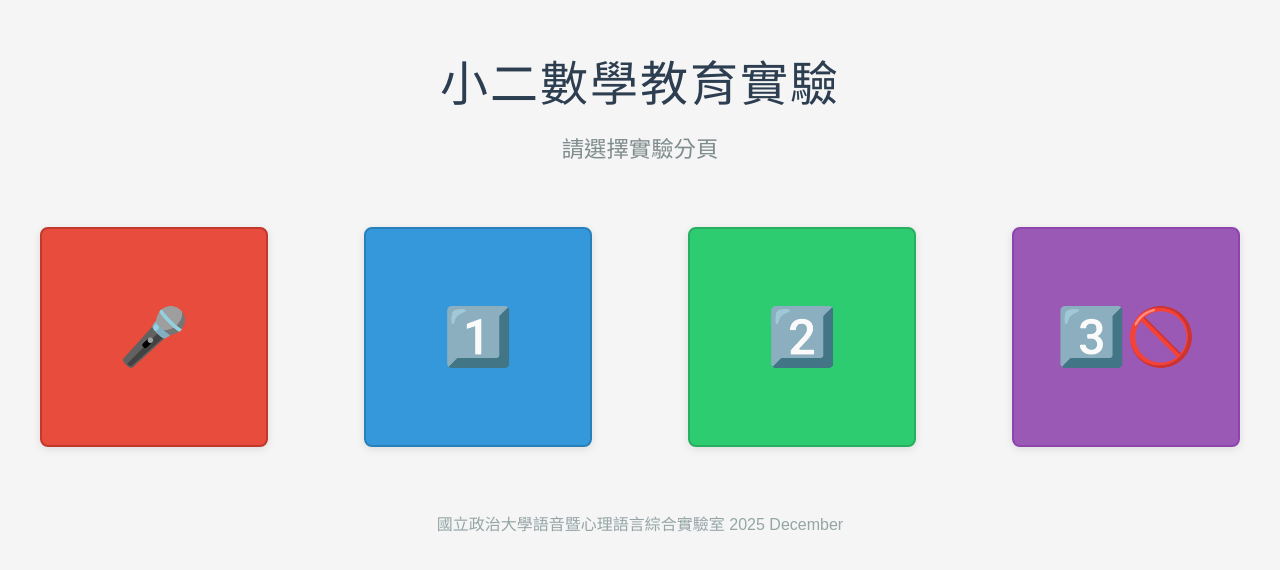
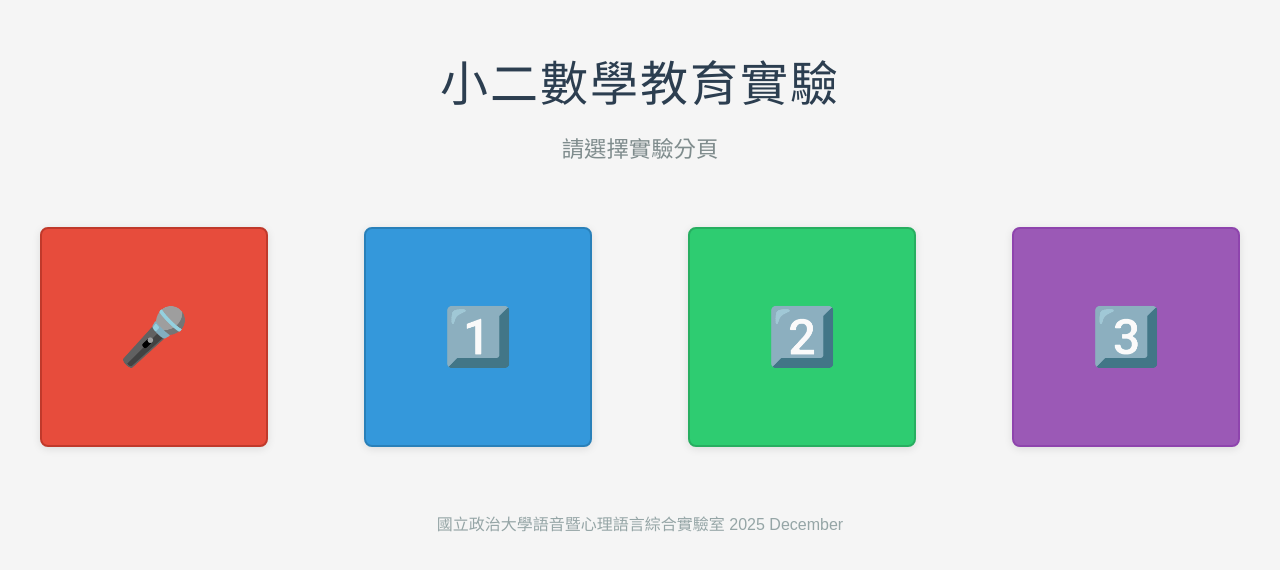
Before and after one commit to PhnPsychoLingLab/MathEdu2_G2_index, a plain HTML site: page index.html in a window 1280 px wide. Shown: the part 110-680 px from the top of the page. Drawn offline with Linux system fonts and the light colour scheme.

Commit message:
Update index.html

```diff
--- a/index.html
+++ b/index.html
@@ -204,7 +204,7 @@
                 2️⃣
             </a>
             <a href="https://run.pavlovia.org/IPWan/g2-exp3-1210" class="demo-button button-three" target="_blank">
-                3️⃣🚫
+                3️⃣
             </a>
         </div>
 
```
